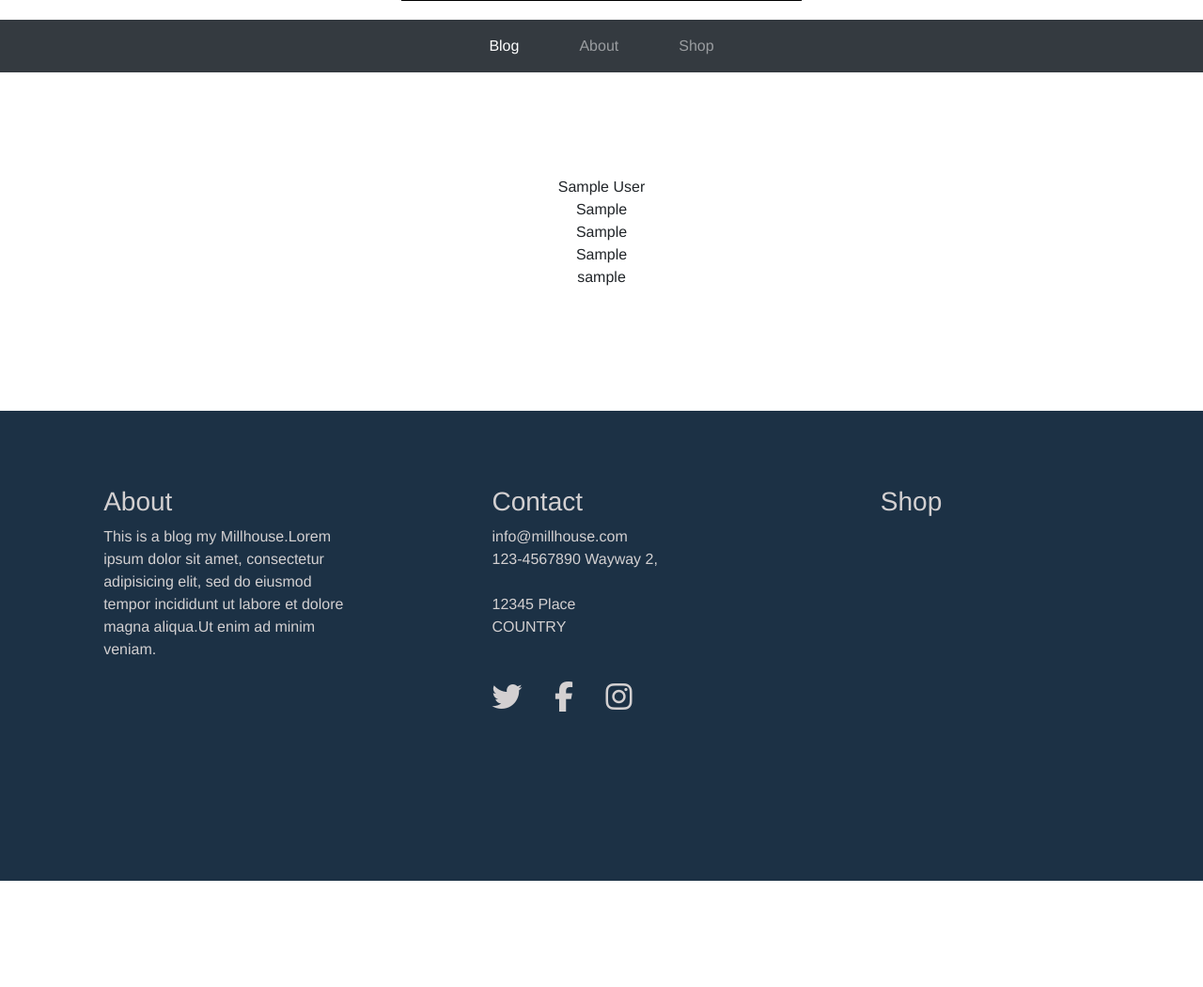
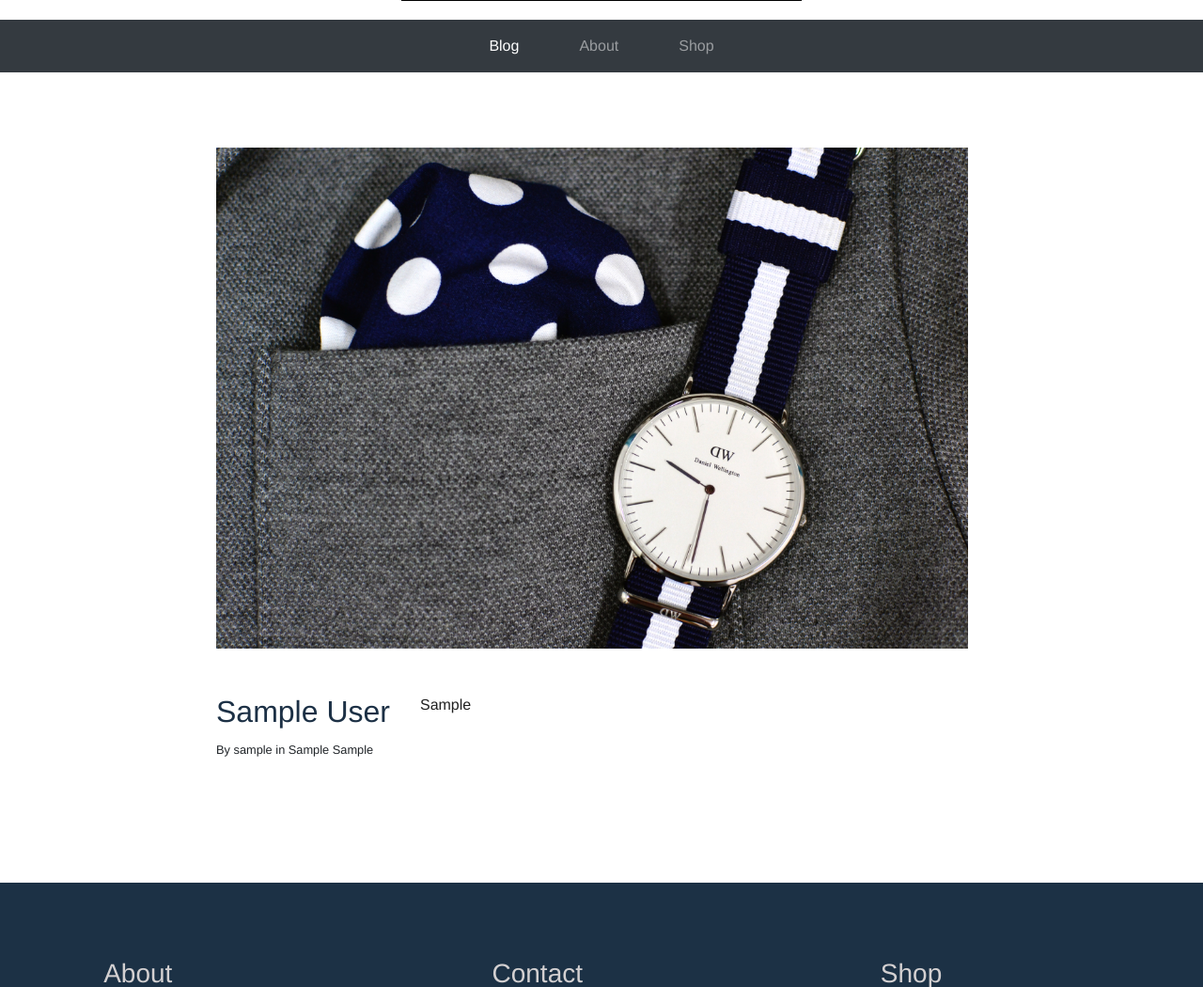
Before and after one commit to dbaettig/Millhouse-blog, a PHP site: page / in a window 1280 px wide. Shown: the part 287-1337 px from the top of the page at 94% size. Before the commit the page ends 1224 px from the top, so only its background shows below. Run offline with PHP 8.4, Linux system fonts and the light colour scheme; tables that the repository leaves empty or names only in its code hold one stand-in row (values such as "Sample post"); some libraries are stand-ins or nearby versions.

Commit message:
Lite mer styling

```diff
--- a/css/style.css
+++ b/css/style.css
@@ -1 +1 @@
-body{font-family:"Helvetica Neue","Helvetica",sans-serif}.wrapper{max-width:980px;margin:0px auto;padding:80px}.posts{text-align:center}.each{margin-top:30px}h1,h2,h3,h4,h5,h6{font-family:"Helvetica Neue","Helvetica",sans-serif;color:#1c3045}p{font-family:"Helvetica Neue","Helvetica",sans-serif;color:#212121}.header__user--loggedin,.header__user--loggedout{text-align:right;padding:20px 20px 0 0;margin-bottom:0}.header__inner{display:flex;height:33vh}.logo{margin:20px auto}.navbar-brand.mobile{display:none}.navbar-expand-lg .navbar-nav .nav-link{padding-left:2rem;padding-right:2rem}footer{background-color:#1c3145;height:500px;margin-top:50px}footer ul{padding-top:50px;display:flex;flex-direction:row;list-style:none;justify-content:space-around}footer ul li{padding:30px;text-align:left}footer h3,footer p{color:#d3d0d1}.fa{font-size:2em;color:inherit;padding:30px 30px 0 0}a .fa{color:#d3d0d1}.about,.contact,.shop{width:333px}
+body{font-family:"Helvetica Neue","Helvetica",sans-serif}.wrapper{max-width:980px;margin:0px auto;padding:80px}h1,h2,h3,h4,h5,h6{font-family:"Helvetica Neue","Helvetica",sans-serif;color:#1c3045}p{font-family:"Helvetica Neue","Helvetica",sans-serif;color:#212121}.header__user--loggedin,.header__user--loggedout{text-align:right;padding:20px 20px 0 0;margin-bottom:0}.header__inner{display:flex;height:33vh}.logo{margin:20px auto}.navbar-brand.mobile{display:none}.navbar-expand-lg .navbar-nav .nav-link{padding-left:2rem;padding-right:2rem}.blogpost{margin-top:3rem}.blogpost__text{display:flex;margin-top:2.5rem}.blogpost__text--bodytext{padding-left:2rem}footer{background-color:#1c3145;height:500px;margin-top:50px}footer ul{padding-top:50px;display:flex;flex-direction:row;list-style:none;justify-content:space-around}footer ul li{padding:30px;text-align:left}footer h3,footer p{color:#d3d0d1}.fa{font-size:2em;color:inherit;padding:30px 30px 0 0}a .fa{color:#d3d0d1}.about,.contact,.shop{width:333px}
--- a/index.php
+++ b/index.php
@@ -11,13 +11,31 @@ $blog = $statement ->fetchALL(PDO::FETCH_ASSOC);
 ?>
 
 	<div class="posts">
+
+		<img src="img/watch3.jpeg" width="800px" alt="glasses">
+
 		<?php
 			foreach($blog as $blogpost) { ?>
-				<div class="each"> <? echo $blogpost['title'] . '<br/>' . $blogpost['post'] . '<br/>' .
-				$blogpost['category'] . '<br/>' . $blogpost['created'] . '<br/>' . $blogpost['username'] . '<br/>';
-			} ?>
+			<div class="blogpost">
+
+				<div class="blogpost__image"></div>
+
+				<div class="blogpost__text">
+					<div class="blogpost__text--meta">
+						<h2> <?= $blogpost['title'] ?></h2>
+						<small>
+							By <?=  $blogpost['username'] ?> in
+								<?= $blogpost['category'] ?>
+								<?= $blogpost['created'] ?>
+						</small>
+					</div>
+					<div class="blogpost__text--bodytext">
+						<p><?= $blogpost['post'] ?></p>
+					</div>
+				</div>
 			</div>
-	</div>
+		<?php } ?>
+	</div> <!-- close .posts -->
 
 <?php
 	require 'footer.php';
--- a/sass/style.scss
+++ b/sass/style.scss
@@ -18,13 +18,6 @@ body {
 	padding:80px;
 }
 
-.posts {
-    text-align: center;
-}
-
-.each {
-	margin-top:30px;
-}
 
 /* TYPOGRAPHY */
 h1, h2, h3, h4, h5, h6 {
@@ -62,6 +55,27 @@ p {
 	padding-right:2rem;
 }
 
+/*BLOG POST*/
+
+.blogpost {
+	margin-top:3rem;
+}
+
+.blogpost__text {
+	display:flex;
+	margin-top:2.5rem;
+}
+
+.blogpot__text--meta, .blogpost__text--bodytext {
+//	flex-basis: 1;
+}
+
+.blogpost__text--bodytext {
+	padding-left:2rem;
+}
+
+
+/* FOOTER */
 footer {
 	background-color:#1c3145;
 	height:500px;
```
